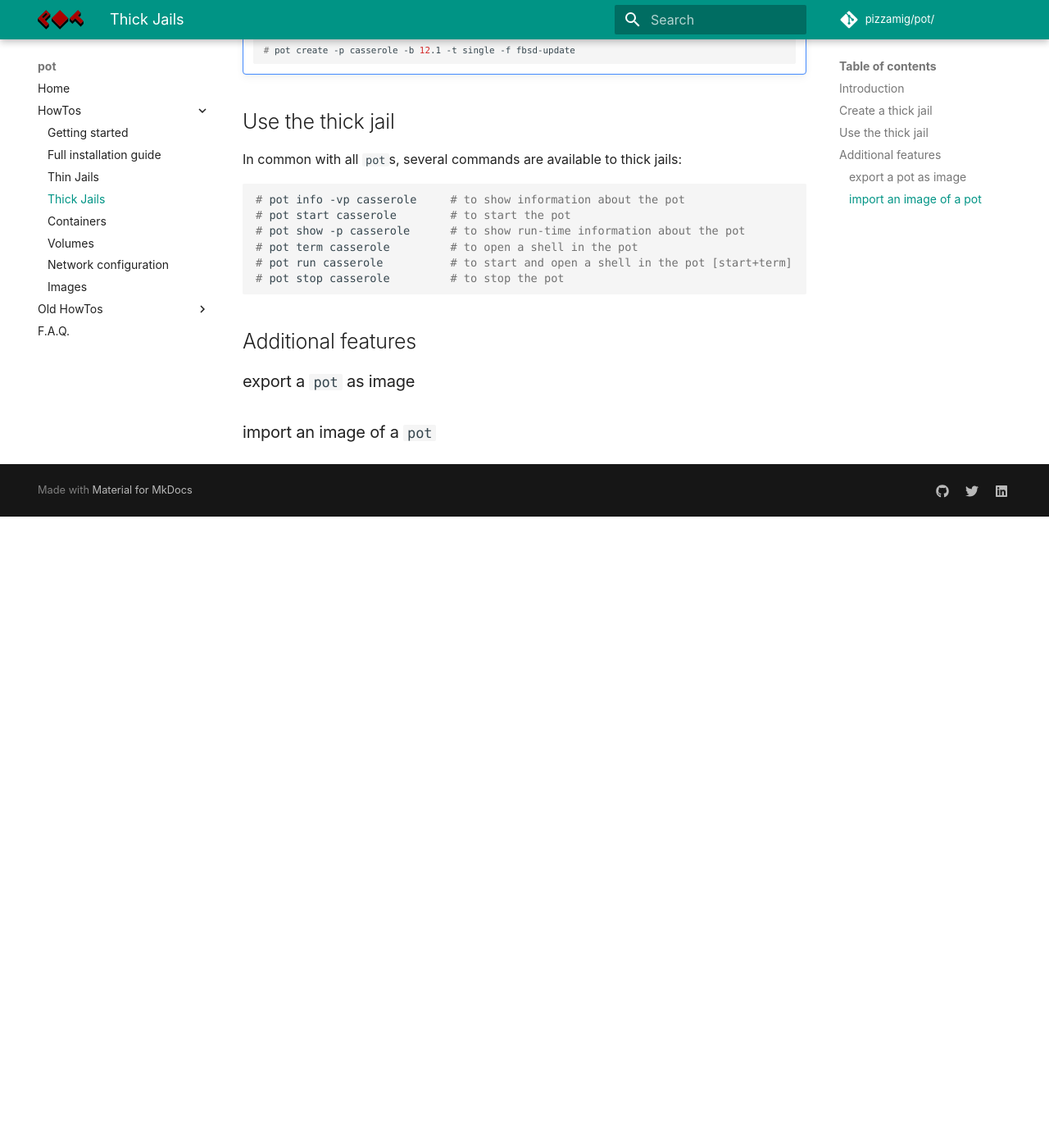
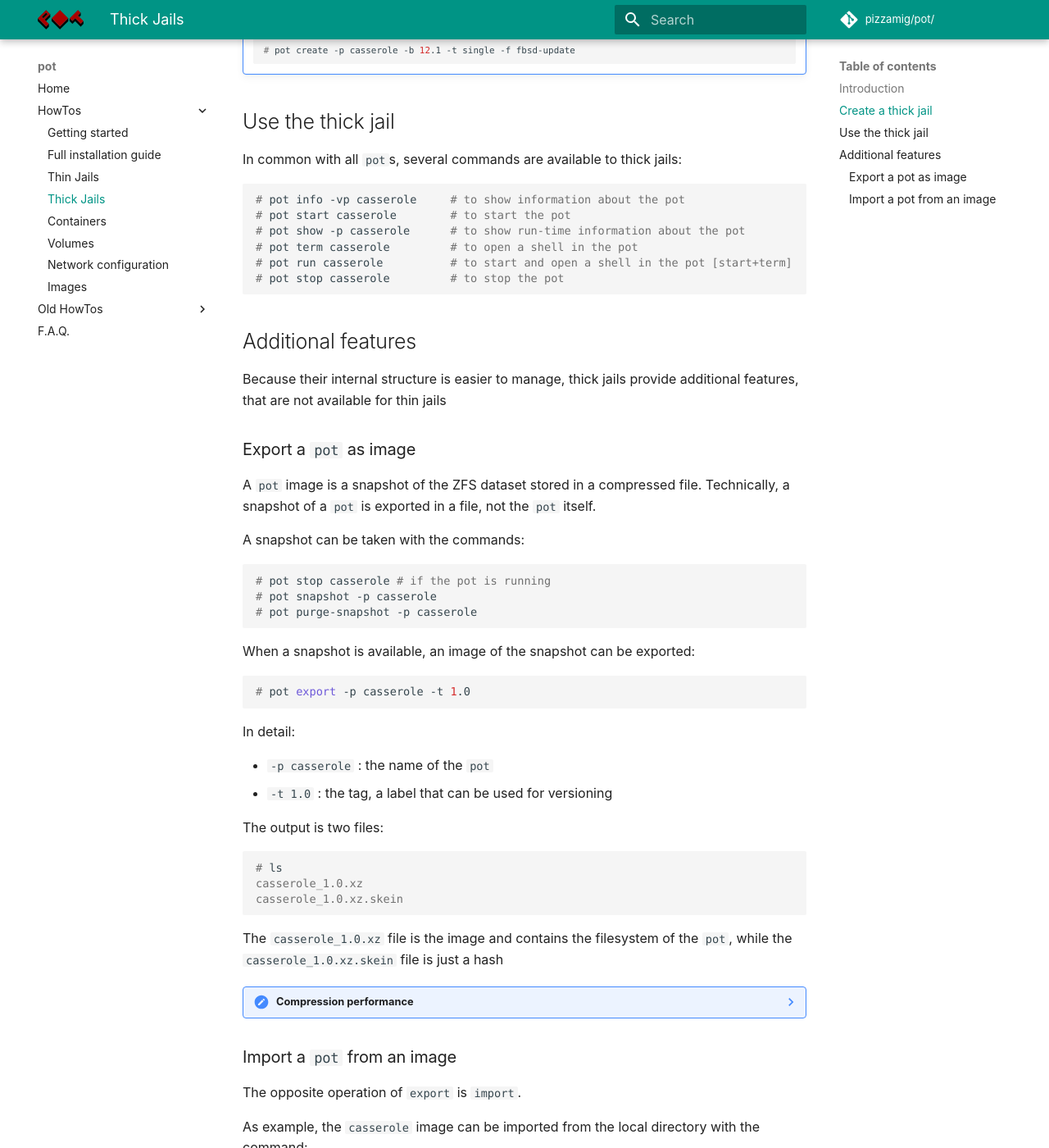
Before and after one commit to bsdpot/pot-book, an MkDocs documentation site: the page built from docs/Thick.md, in a window 1280 px wide and 1400 px high, scrolled down 960 px. Shown: the whole window at 82% size. Built offline with MkDocs 1.6.1 and Material for MkDocs 9.7.7, drawn with Linux system fonts in a browser that asks for light colours; comment, search, counter and statistics services are not loaded; before the commit the page ends 1590 px from its top, so only the background shows below that; some of the changed text lies outside the part shown.

Commit message:
Thick: first explanation of export and import

````diff
--- a/docs/Thick.md
+++ b/docs/Thick.md
@@ -42,7 +42,71 @@ In common with all `pot`s, several commands are available to thick jails:
 ```
 
 ## Additional features
+Because their internal structure is easier to manage, thick jails provide additional features, that are not available for thin jails
 
-### export a `pot` as image
+### Export a `pot` as image
 
-### import an image of a `pot`
+A `pot` image is a snapshot of the ZFS dataset stored in a compressed file. Technically, a snapshot of a `pot` is exported in a file, not the `pot` itself.
+
+<!---
+TODO: add a link to a snapshot/rollback section, when ready
+-->
+A snapshot can be taken with the commands:
+```console
+# pot stop casserole # if the pot is running
+# pot snapshot -p casserole
+# pot purge-snapshot -p casserole
+```
+
+When a snapshot is available, an image of the snapshot can be exported:
+
+```console
+# pot export -p casserole -t 1.0
+```
+In detail:
+
+* `-p casserole` : the name of the `pot`
+* `-t 1.0` : the tag, a label that can be used for versioning
+
+The output is two files:
+```console
+# ls
+casserole_1.0.xz
+casserole_1.0.xz.skein
+```
+
+The `casserole_1.0.xz` file is the image and contains the filesystem of the `pot`, while the `casserole_1.0.xz.skein` file is just a hash
+
+??? note "Compression performance"
+    The compression utility chosen is `xz(1)` that provides high compression ratio, but it can be a bit slow. `xz(1)` is configured to run in parallel using as many core as possible. If you are running `pot` in a VM, you can consider to add more CPU core to speed up the compression process
+
+<!---
+TODO: document the other options of export
+-->
+### Import a `pot` from an image
+
+The opposite operation of `export` is `import`.
+
+As example, the `casserole` image can be imported from the local directory with the command:
+```console
+# pot import -p casserole -t 1.0 -U .
+```
+
+In detail:
+
+* `-p casserole` : the name of the `pot`
+* `-t 1.0` : the tag, a label that can be used for versioning
+* `-U .` : the URL where to look for the image; in this case, the local folder (`.`)
+
+The `pot` is imported with the name `casserole_1_0`.
+
+```console
+# pot ls -q
+casserole_1_0
+casserole
+```
+
+<!---
+TODO: document the other options of import
+TODO: add an example of download from a web server
+-->
--- a/mkdocs.yml
+++ b/mkdocs.yml
@@ -44,6 +44,7 @@ markdown_extensions:
     - toc:
         permalink: true
     - pymdownx.superfences
+    - pymdownx.details
 plugins:
   - search
   - minify:
````
